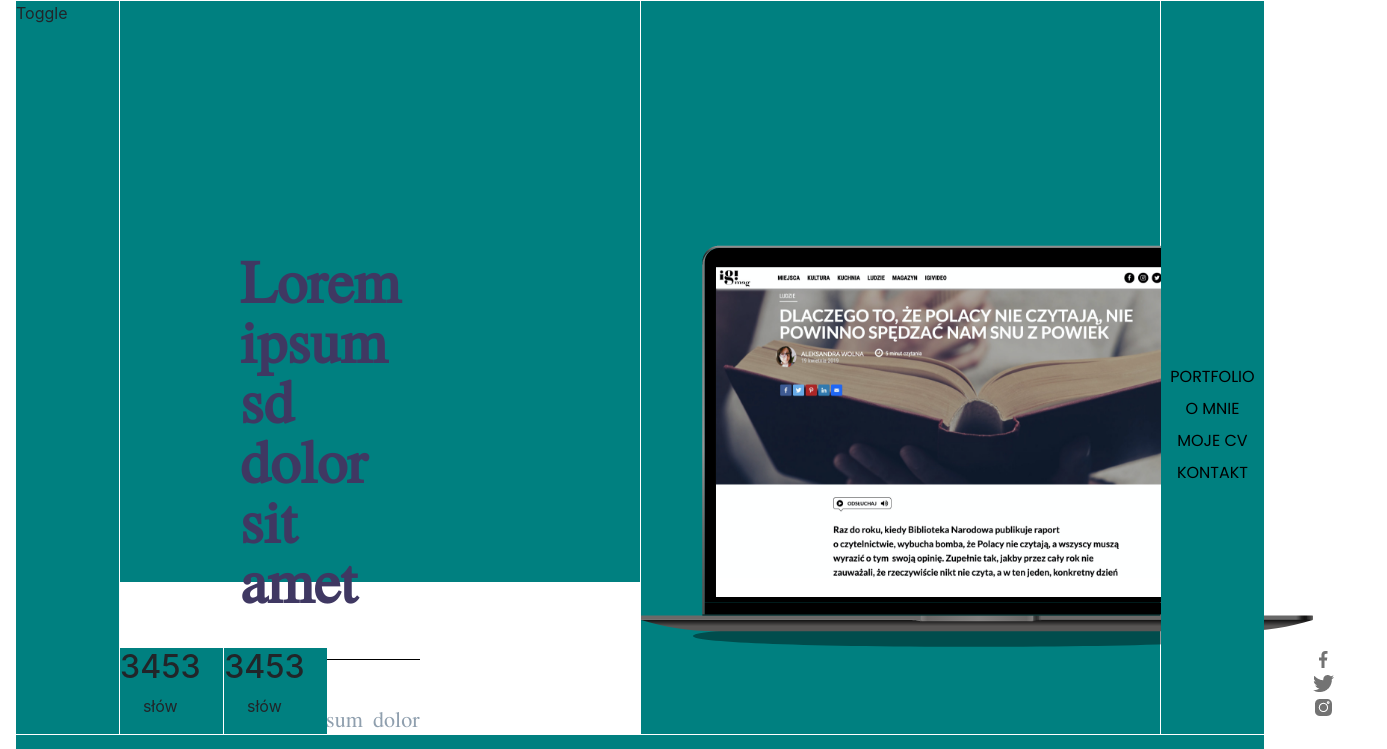
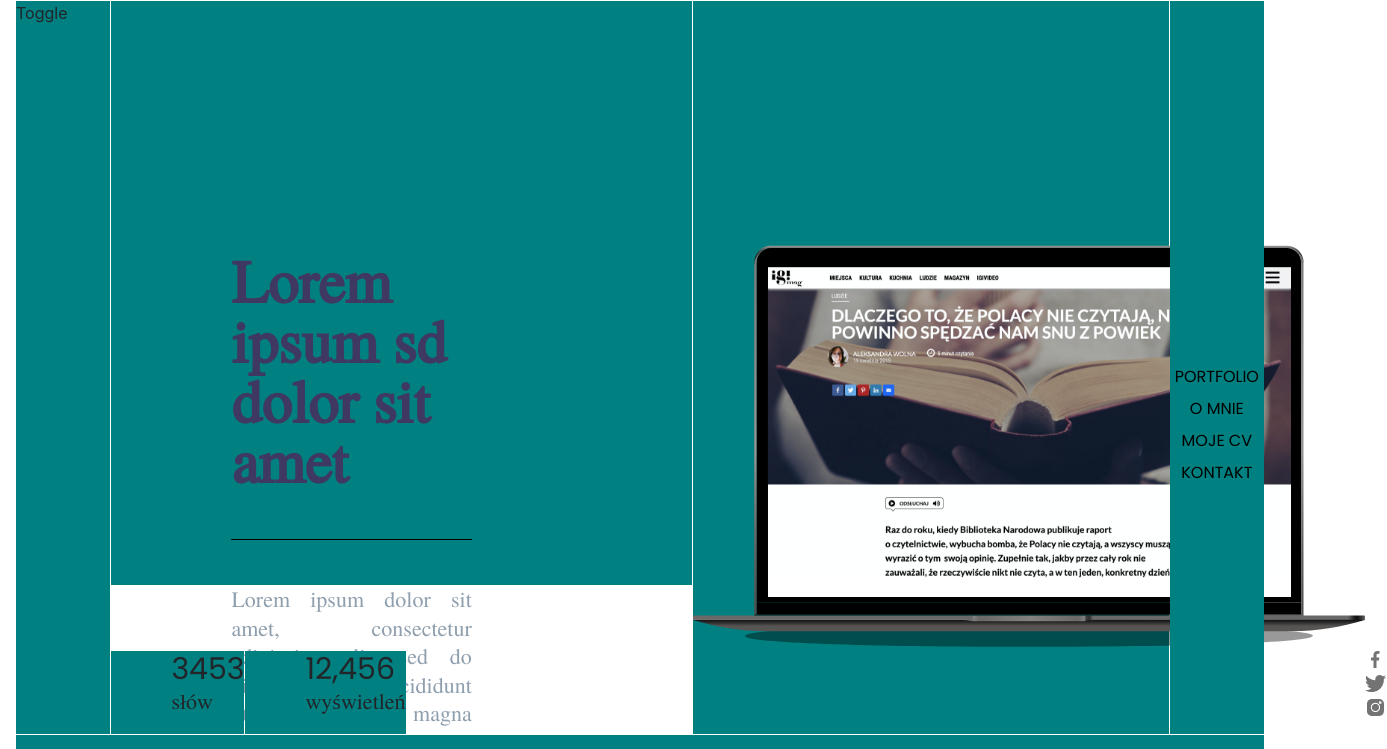
Before and after one commit to elderbary/portfolio-react-aleksandra, a React (Create React App) app: page / in a window 1280 px wide. Shown: the top 749 px of the page, 1387 px wide, since content can reach past the window. Built offline with nearby package versions, Linux system fonts and the light colour scheme.

Commit message:
stylizacja statystyk

```diff
--- a/src/layouts/StatsView.js
+++ b/src/layouts/StatsView.js
@@ -6,10 +6,10 @@
     return (
 
         <div className="flex-container-text1">
-            <h2>3453
+            <h2>12,456
             </h2>
             <p>
-                słów
+                wyświetleń
             </p>
 
         </div>
--- a/src/styles/stats.css
+++ b/src/styles/stats.css
@@ -3,4 +3,20 @@
     flex-direction: column;
     z-index: 1;
     justify-items: end;
+    margin-left: 60px;
+    padding: 0px 0px 0px 0px;
 }
+
+
+.flex-container-text1 h2 {
+    font-family: 'Poppins', sans-serif;
+    font-size: 30px;
+    text-align: left;
+}
+
+.flex-container-text1 p {
+    font-family: TeXGyreTermes;
+    font-size: 22px;
+    text-align: left;
+    margin-top: -10px;
+}
```
